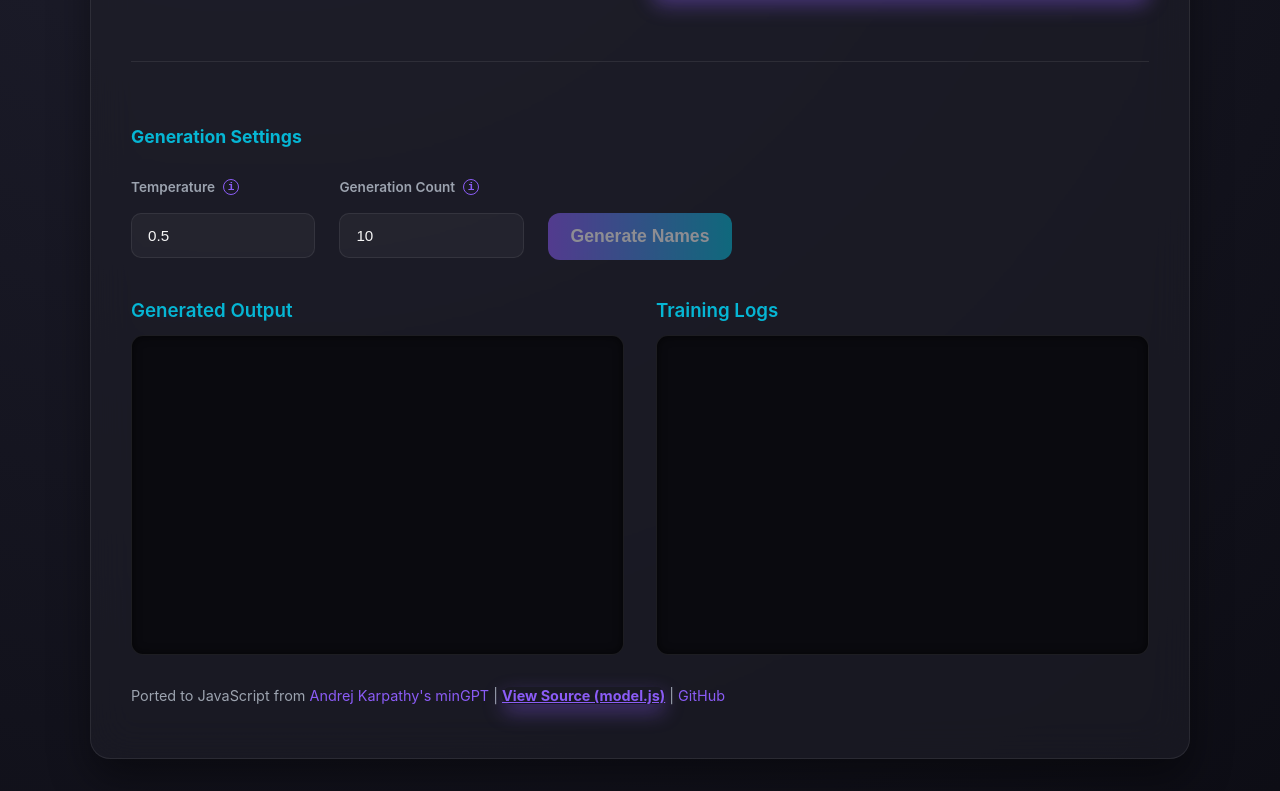
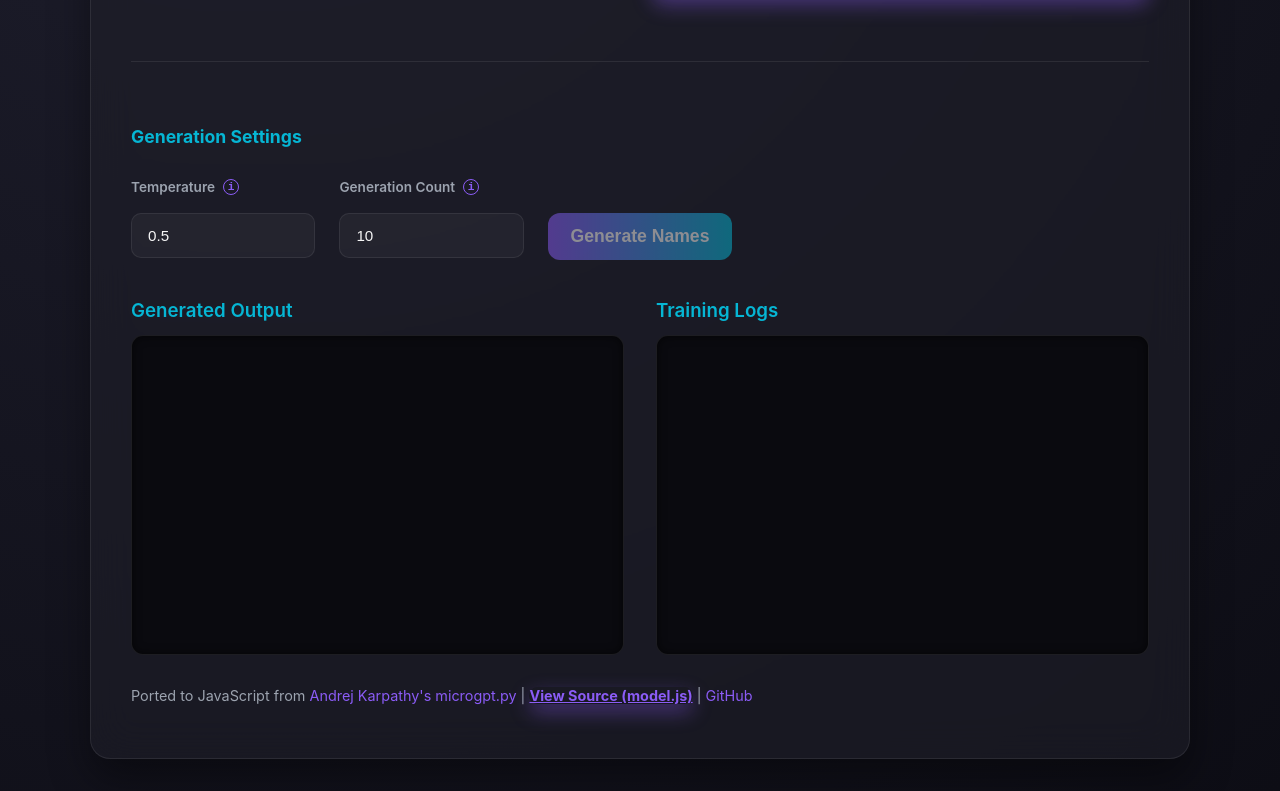
Before and after one commit to SudhansuuRanjan/microgpt, a website: page src/index.html in a window 1280 px wide. Shown: the part 676-1467 px from the top of the page. Drawn offline with Linux system fonts and the light colour scheme.

Commit message:
fixed typo

```diff
--- a/src/index.html
+++ b/src/index.html
@@ -126,7 +126,7 @@
       <p>
         Ported to JavaScript from
         <a href="https://gist.github.com/karpathy/8627fe009c40f57531cb18360106ce95" target="_blank">Andrej Karpathy's
-          minGPT</a>
+          microgpt.py</a>
         | <button id="viewSourceBtn" class="link-btn">View Source (model.js)</button> | <a
           href="https://github.com/SudhansuuRanjan/microgpt" target="_blank">GitHub</a>
     </footer>
```
